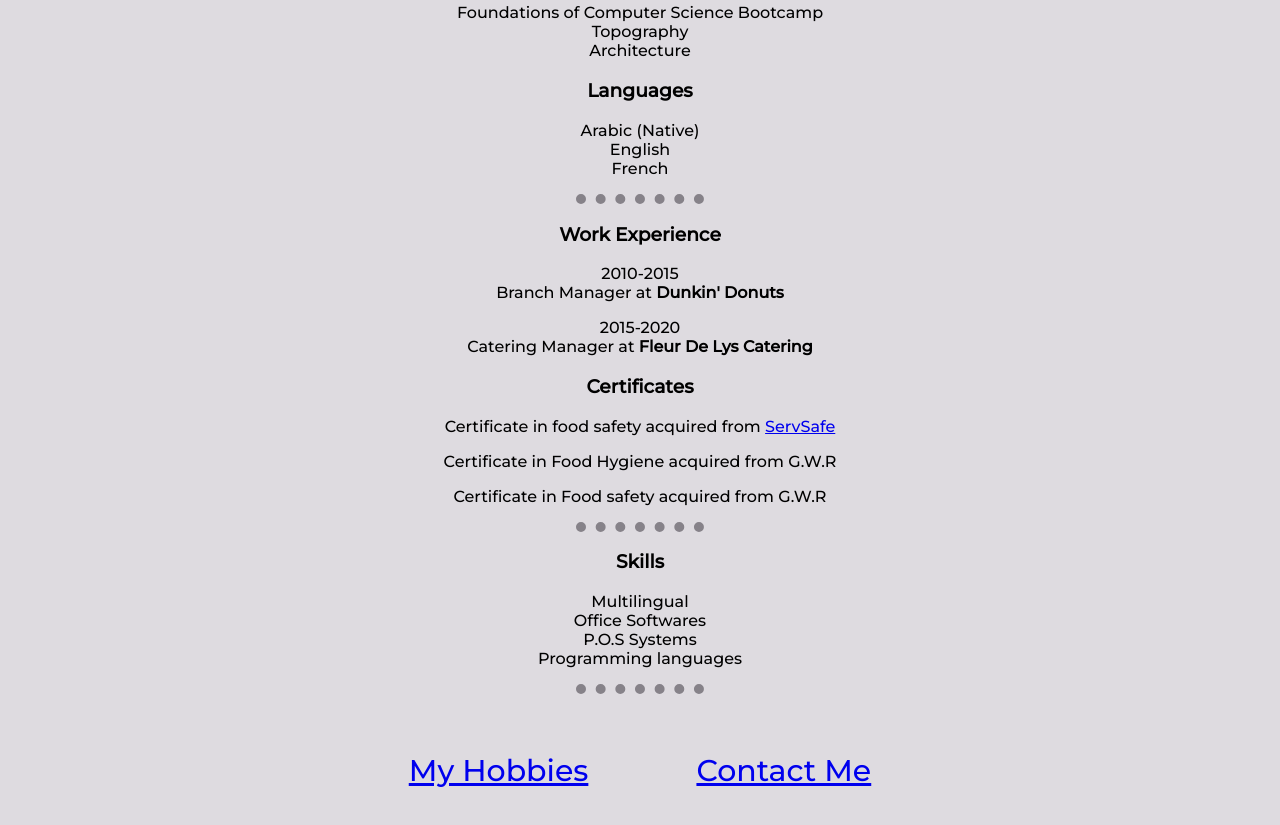
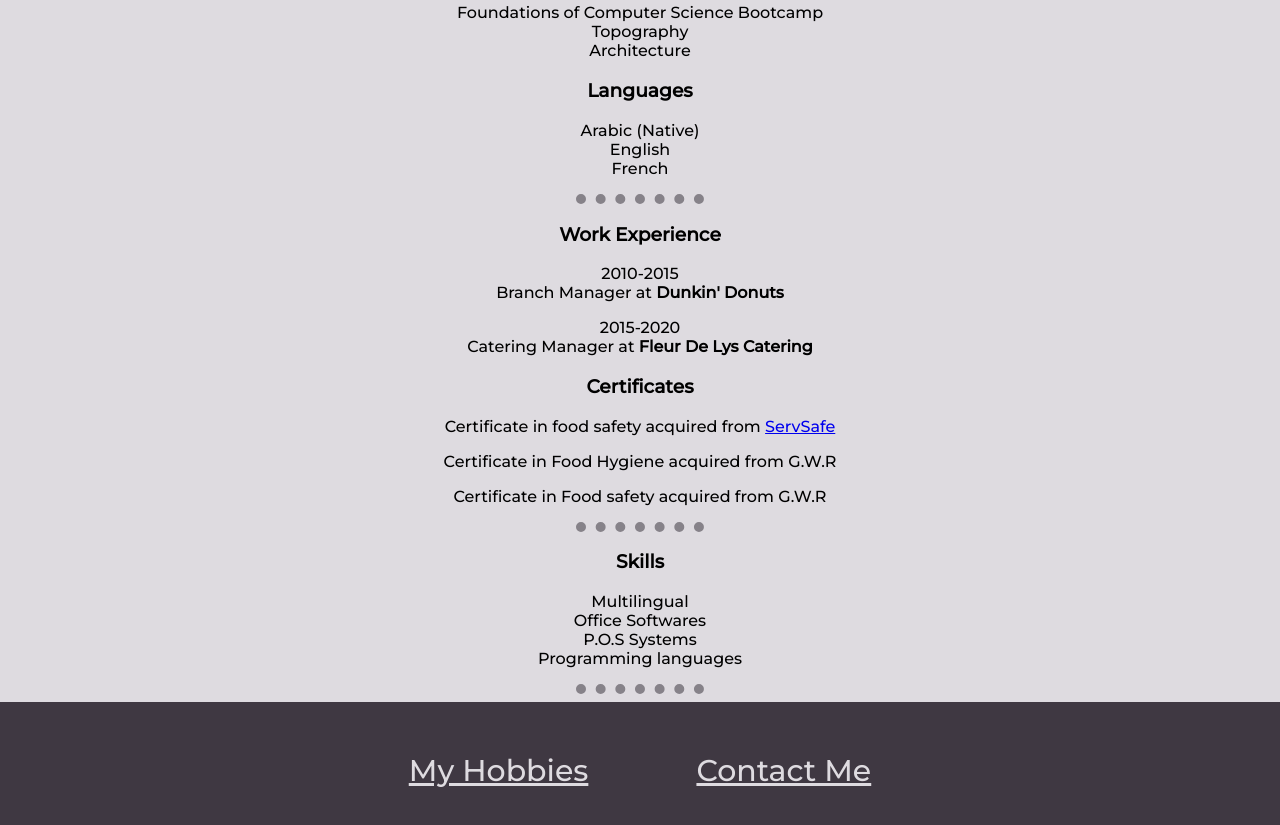
Before and after one commit to ElieMirza/eliemirza.github.io, a plain HTML site: page index.html in a window 1280 px wide. Shown: the part 864-1689 px from the top of the page. Drawn offline with Linux system fonts and the light colour scheme.

Commit message:
finished editing and styling index.html

```diff
--- a/css/styles.css
+++ b/css/styles.css
@@ -54,7 +54,22 @@ hr {
 .footer {
   font-size: 30px;
   padding: 50px;
+  background-color: #3F3842;
 }
 .hobbies {
   padding-right: 100px;
 }
+
+.hobbies:link {
+  color: #DEDBE0;
+}
+.hobbies:visited {
+  color: #27242b;
+}
+
+.contact:link {
+  color: #DEDBE0;
+}
+.contact:visited {
+  color: #27242b;
+}
```
